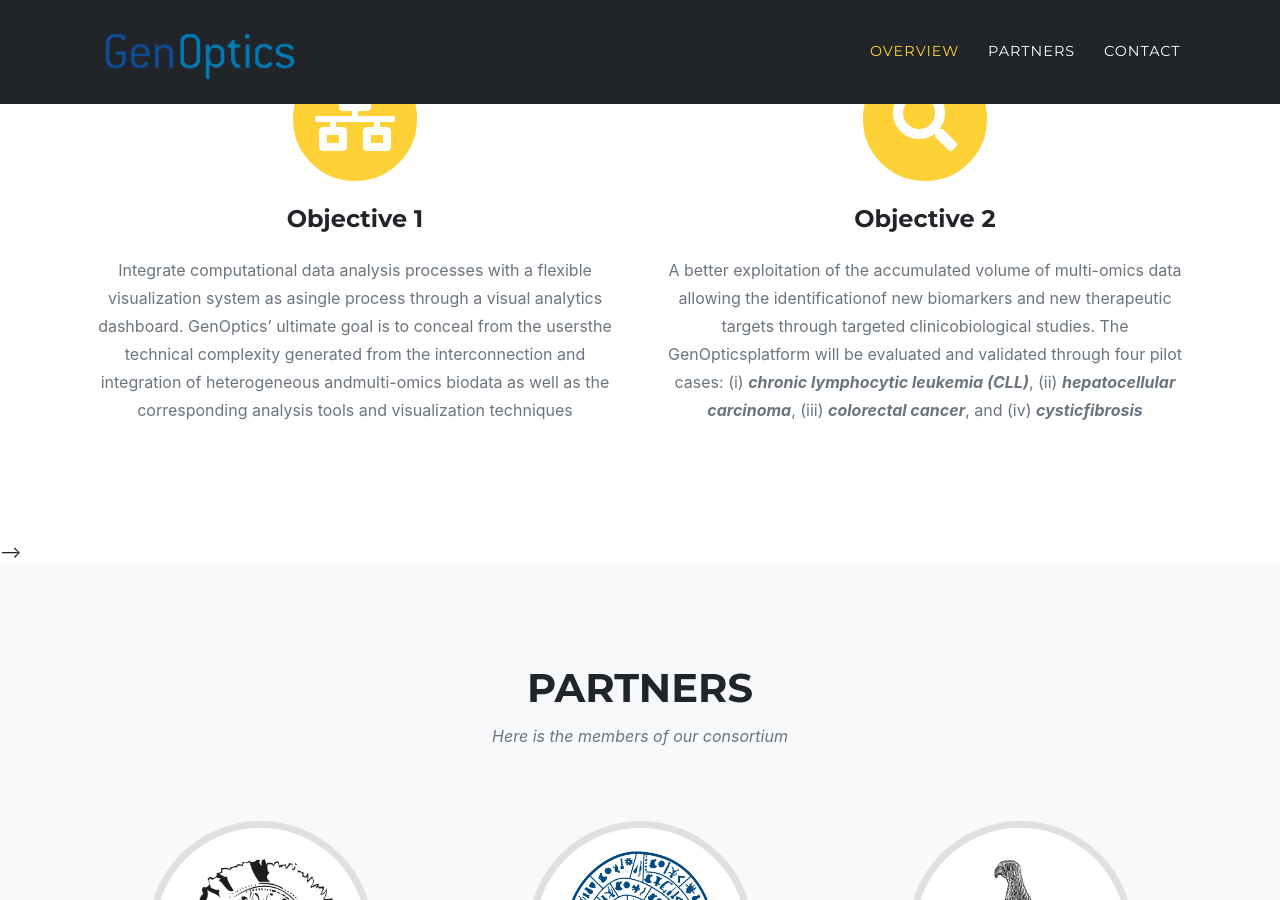
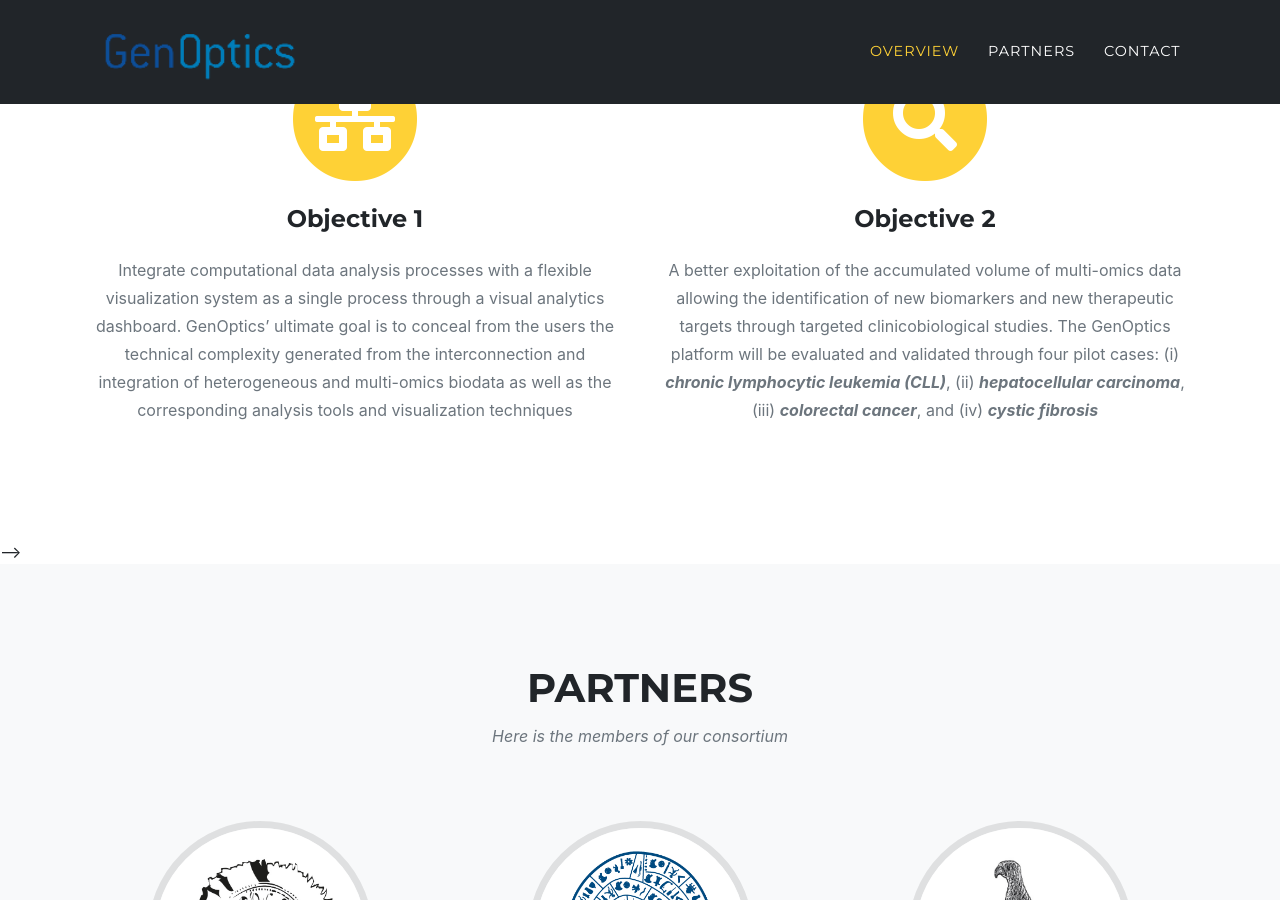
Before and after one commit to GenOptics/GenOptics.github.io, a Jekyll site: the page built from index.md, in a window 1280 px wide and 900 px high, scrolled down 999 px. Built offline with Jekyll 4.4.1, drawn with Linux system fonts in a browser that asks for light colours; some web fonts are replaced.

Commit message:
fixing more typos in _data/sitetext.yml

```diff
--- a/_data/sitetext.yml
+++ b/_data/sitetext.yml
@@ -12,10 +12,10 @@ services:
     section: services
     list:
       - title: "Objective 1"
-        desc: "Integrate computational data analysis processes with a flexible visualization system as asingle process through a visual analytics dashboard. GenOptics' ultimate goal is to conceal from the usersthe technical complexity generated from the interconnection and integration of heterogeneous andmulti-omics biodata as well as the corresponding analysis tools and visualization techniques"
+        desc: "Integrate computational data analysis processes with a flexible visualization system as a single process through a visual analytics dashboard. GenOptics' ultimate goal is to conceal from the users the technical complexity generated from the interconnection and integration of heterogeneous and multi-omics biodata as well as the corresponding analysis tools and visualization techniques"
         icon: fas fa-network-wired # https://unsplash.com/photos/zF_pTLx_Dkg #find more at https://fontawesome.com/icons
       - title: "Objective 2"
-        desc: "A better exploitation of the accumulated volume of multi-omics data allowing the identificationof new biomarkers and new therapeutic targets through targeted clinicobiological studies. The GenOpticsplatform will be evaluated and validated through four pilot cases: (i) ***chronic lymphocytic leukemia (CLL)***, (ii) ***hepatocellular carcinoma***, (iii) ***colorectal cancer***, and (iv) ***cysticfibrosis***"
+        desc: "A better exploitation of the accumulated volume of multi-omics data allowing the identification of new biomarkers and new therapeutic targets through targeted clinicobiological studies. The GenOptics platform will be evaluated and validated through four pilot cases: (i) ***chronic lymphocytic leukemia (CLL)***, (ii) ***hepatocellular carcinoma***, (iii) ***colorectal cancer***, and (iv) ***cystic fibrosis***"
         icon: fas fa-search # https://unsplash.com/photos/zF_pTLx_Dkg
 
 # portfolio:
```
